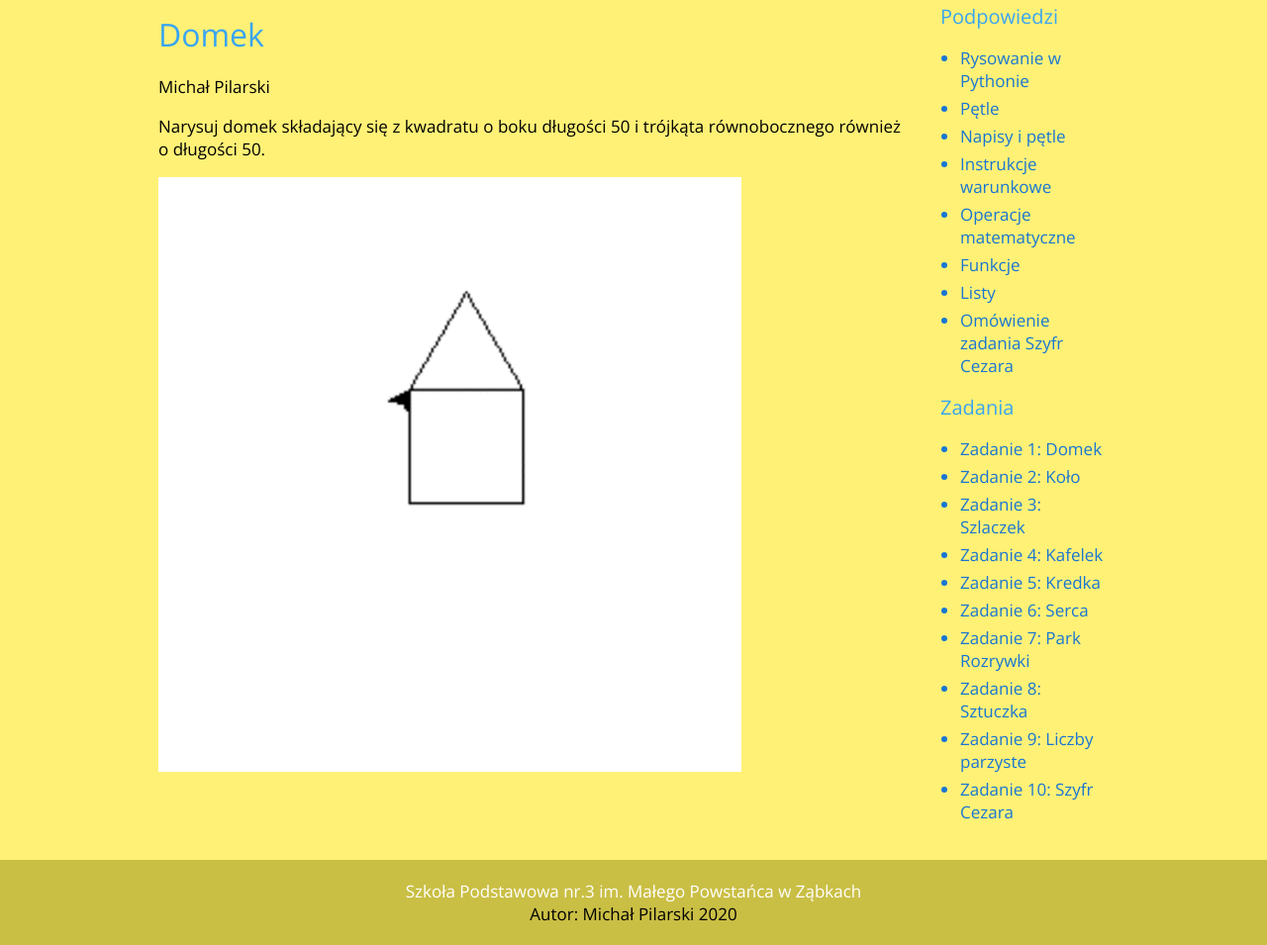
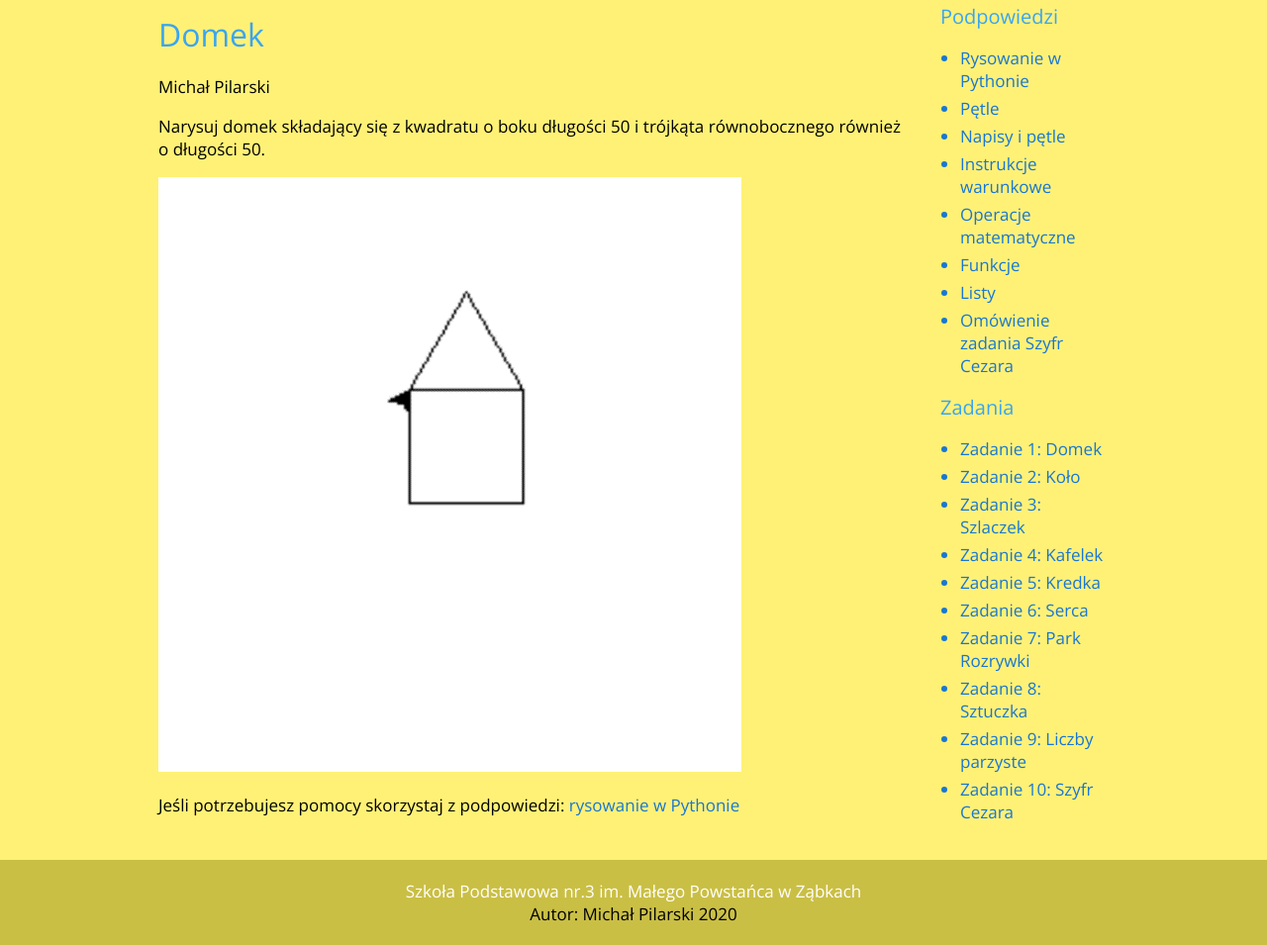
Before and after one commit to Misioskiper/zabawa_w_pythona, a plain HTML site: page domek.html in a window 1280 px wide. Shown: the part 242-1197 px from the top of the page at 99% size. Drawn offline with nearby package versions, Linux system fonts and the light colour scheme.

Commit message:
Update domek.html

```diff
--- a/domek.html
+++ b/domek.html
@@ -54,6 +54,7 @@
 					</header>
                     <p>Narysuj domek składający się z kwadratu o boku długości 50 i trójkąta równobocznego również o długości 50.</p>
                     <img src="img/home.png"/>
+					<p>Jeśli potrzebujesz pomocy skorzystaj z podpowiedzi: <a href="https://misioskiper.github.io/zabawa_w_pythona/rysowanie.html">rysowanie w Pythonie</a>
 				</article>
         </div>
 			</main>
```
